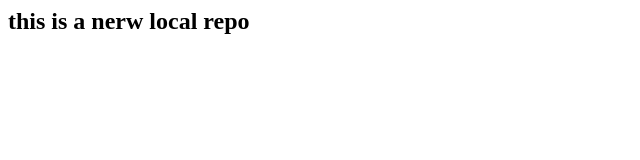
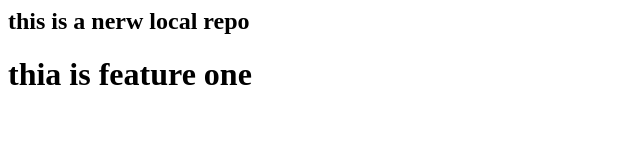
Before and after one commit to DivyanshBodhale/local-repository-, a plain HTML site: page index.html in a window 1280 px wide. Shown: the whole page, without its empty margins (0-640 px from the left). Drawn offline with Linux system fonts and the light colour scheme.

Commit message:
feature commit

```diff
--- a/index.html
+++ b/index.html
@@ -1 +1,5 @@
 <h2> this is a nerw local repo</h2>
+
+<h1>
+    thia is feature one
+</h1>
```
